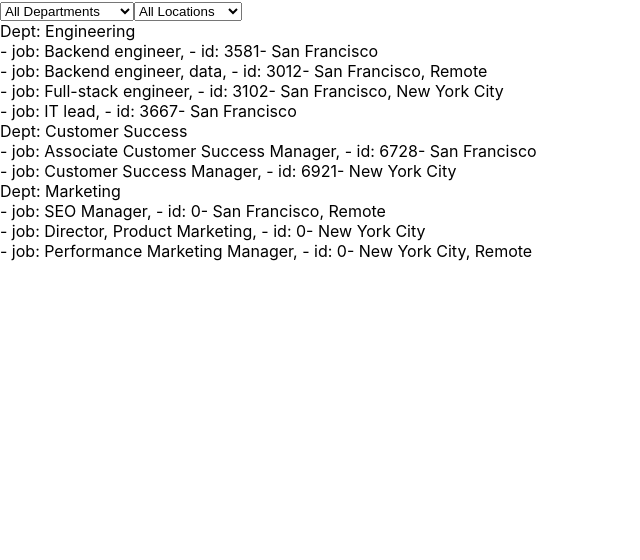
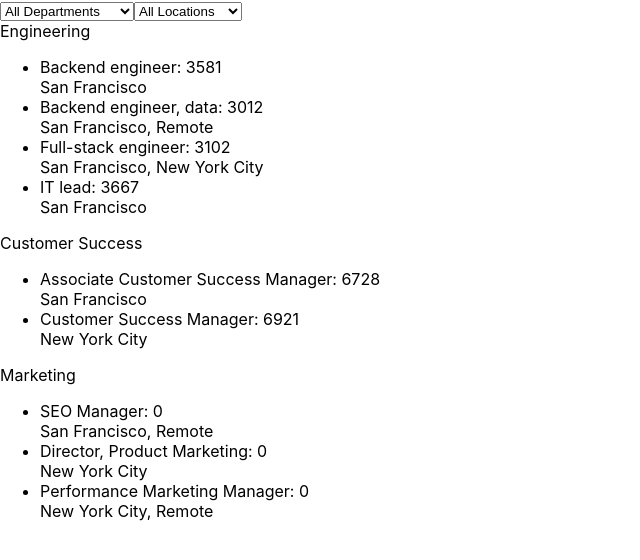
Before and after one commit to tomgenoni/job-listings, a React (Create React App) app: page / in a window 1280 px wide. Shown: the top 560 px of the page, without its empty margins (0-640 px from the left). Built offline with nearby package versions, Linux system fonts and the light colour scheme.

Commit message:
jsx updates

```diff
--- a/src/App.js
+++ b/src/App.js
@@ -37,19 +37,21 @@ const locations = getLocations(rawData);
 // that's friendly for rendering in components
 const formatData = (data) => {
   // Get departments in the data
-  const filteredDepartments = [];
+  const filteredDepts = [];
   for (const item of data) {
     const department = item.department.name;
-    if (!filteredDepartments.includes(department)) {
-      filteredDepartments.push(department);
+    if (!filteredDepts.includes(department)) {
+      filteredDepts.push(department);
     }
   }
 
   // Create an array that will hold all the newly formatted data
   const formattedData = [];
   // Only include jobs are belong to a given department
-  for (const dept of filteredDepartments) {
-    const item = { name: dept, jobs: data.filter((item) => item.department.name === dept) };
+  for (const dept of filteredDepts) {
+    const className = dept.toLowerCase().replace(/\s/g, '-');
+    const jobs = data.filter((item) => item.department.name === dept);
+    const item = { name: dept, className: className, jobs: jobs };
     formattedData.push(item);
   }
   return formattedData;
@@ -58,7 +60,6 @@ const formatData = (data) => {
 function App() {
   const [department, setDepartment] = useState(departments[0]);
   const [location, setLocation] = useState(locations[0]);
-
   const [listingsData, setListingsData] = useState(formatData(rawData));
 
   // Fires on first render and after change to dropdowns
--- a/src/components/list/index.js
+++ b/src/components/list/index.js
@@ -2,27 +2,41 @@ import React from 'react';
 
 function Job({ data }) {
   return (
+    <ul>
+      {data.map(({ title, offices, id }, i) => (
+        <li key={i}>
+          <div>
+            {title}: {id}
+          </div>
+          <div>{(offices = offices.map((item) => item.name).join(', '))}</div>
+        </li>
+      ))}
+    </ul>
+  );
+}
+
+function Section({ data }) {
+  return (
     <div>
-      {data.map(({ title, offices, id }, i) => (
-        <div key={i}>
-          {' '}
-          - job: {title}, - id: {id}- {(offices = offices.map((item) => item.name).join(', '))}
+      {data.map(({ name, className, jobs }, i) => (
+        <div key={i} className={className}>
+          <div>{name}</div>
+          <Job data={jobs} />
         </div>
       ))}
     </div>
   );
 }
 
+function Empty() {
+  return <div>empty</div>;
+}
+
 export default function List({ data }) {
-  console.log('render');
-  return (
-    <div>
-      {data.map(({ name, jobs }, i) => (
-        <div key={i}>
-          <div>Dept: {name}</div>
-          <Job data={jobs} />
-        </div>
-      ))}
-    </div>
-  );
+  let html = <Empty />;
+  if (data.length > 0) {
+    html = <Section data={data} />;
+  }
+
+  return html;
 }
```
